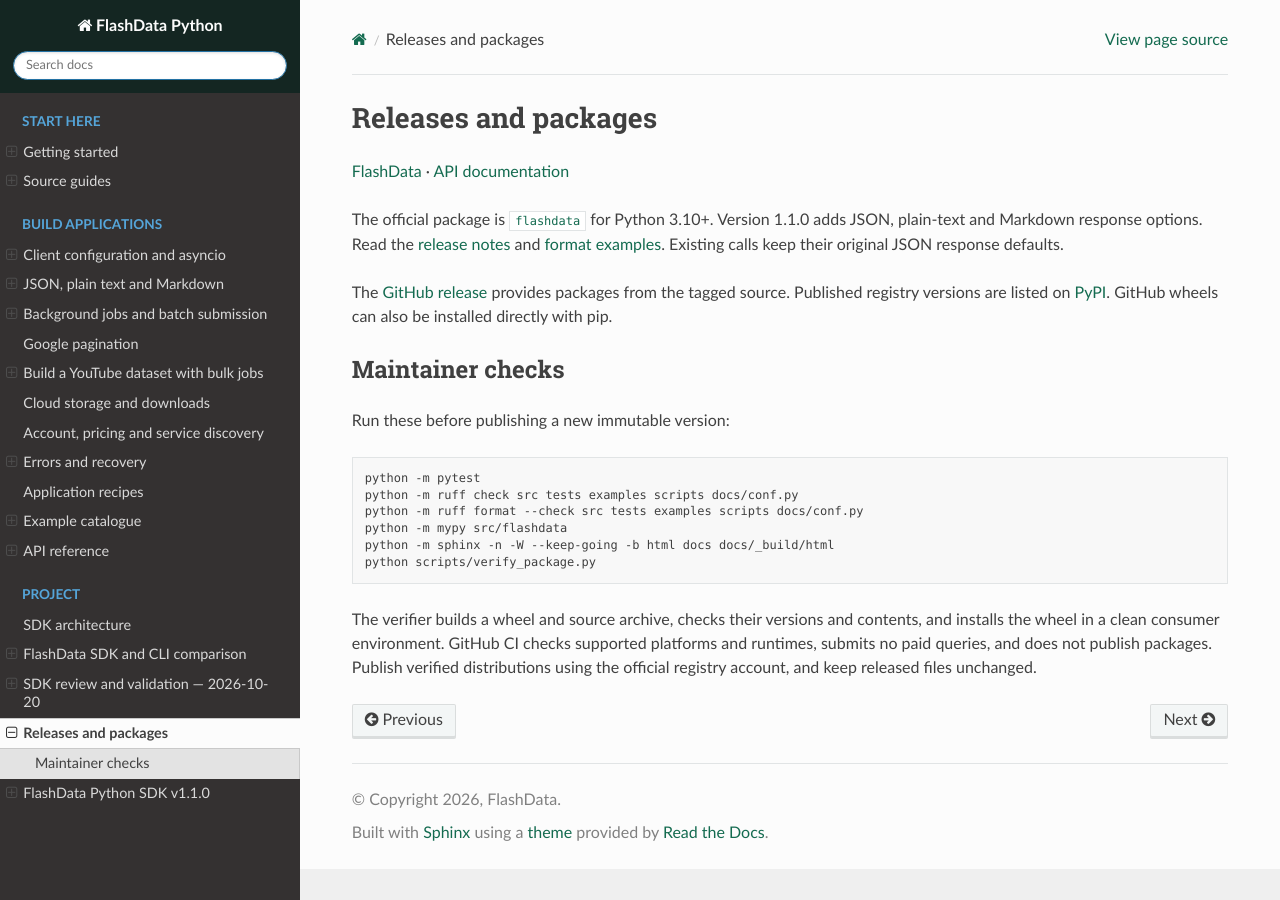
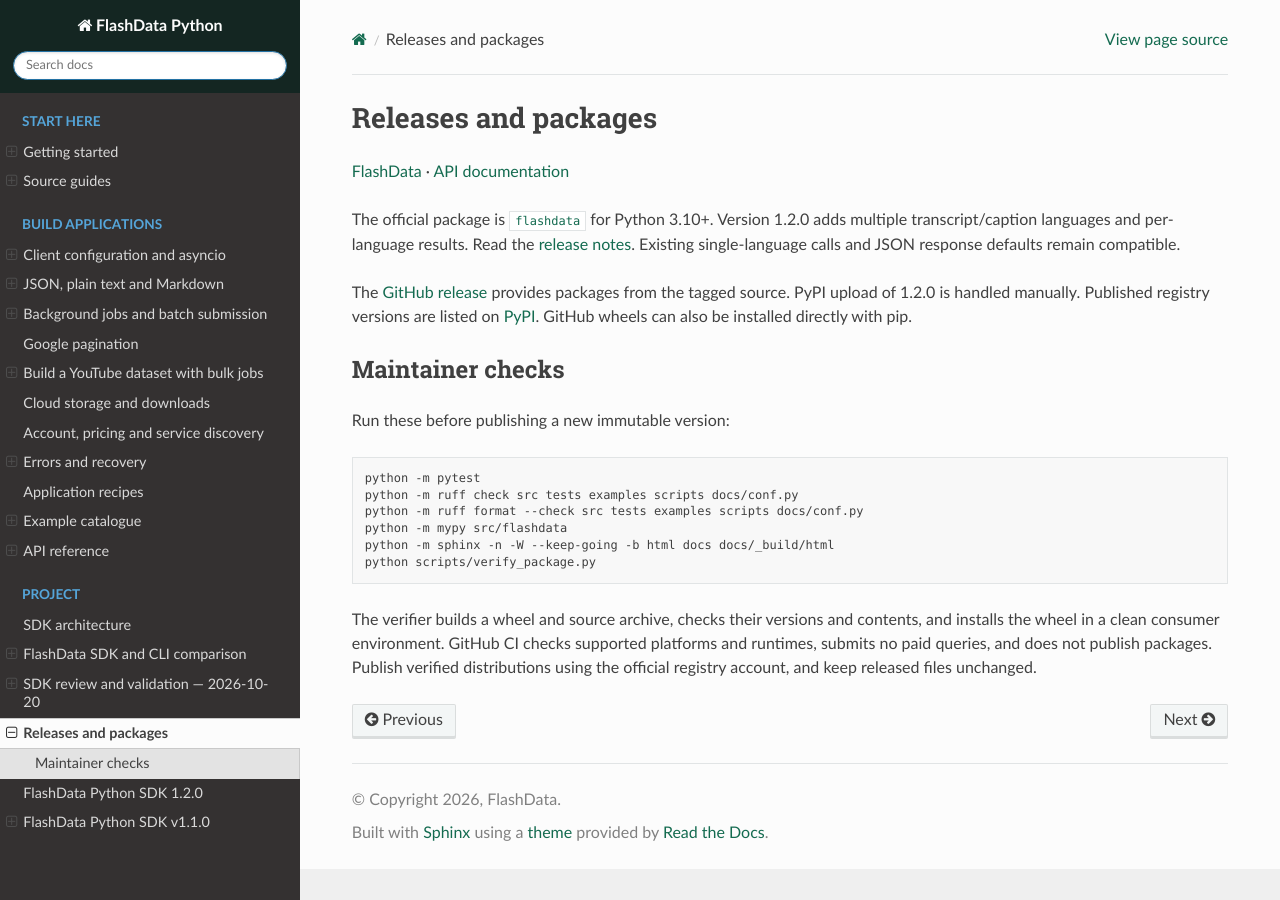
Before and after one commit to flashdatadev/flashdata-python, a Sphinx documentation site: the page built from docs/release.md, in a window 1280 px wide. Built offline with Sphinx 7.4.7 and the Read the Docs theme 3.1.0, drawn with Linux system fonts in a browser that asks for light colours.

Commit message:
Prepare v1.2.0 subtitle language release

```diff
--- a/docs/release.md
+++ b/docs/release.md
@@ -2,13 +2,13 @@
 
 [FlashData](https://flashdata.dev) · [API documentation](https://flashdata.dev/docs)
 
-The official package is `flashdata` for Python 3.10+. Version 1.1.0 adds JSON,
-plain-text and Markdown response options. Read the [release notes](release-notes-1.1.0.md)
-and [format examples](response-formats.md). Existing calls keep their original
-JSON response defaults.
+The official package is `flashdata` for Python 3.10+.
+Version 1.2.0 adds multiple transcript/caption languages and per-language results.
+Read the [release notes](release-notes-1.2.0.md). Existing single-language calls and
+JSON response defaults remain compatible.
 
-The [GitHub release](https://github.com/flashdatadev/flashdata-python/releases/tag/v1.1.0)
-provides packages from the tagged source. Published registry versions are listed on
+The [GitHub release](https://github.com/flashdatadev/flashdata-python/releases/tag/v1.2.0)
+provides packages from the tagged source. PyPI upload of 1.2.0 is handled manually. Published registry versions are listed on
 [PyPI](https://pypi.org/project/flashdata/). GitHub wheels can also be installed directly with pip.
 
 ## Maintainer checks
--- a/pyproject.toml
+++ b/pyproject.toml
@@ -4,7 +4,7 @@
 
 [project]
 name = "flashdata"
-version = "1.1.0"
+version = "1.2.0"
 description = "Official Python SDK for FlashData Google Search, YouTube data and cloud media delivery APIs"
 readme = "README.md"
 requires-python = ">=3.10"
--- a/src/flashdata/__init__.py
+++ b/src/flashdata/__init__.py
@@ -17,7 +17,7 @@
     ValidationError,
 )
 
-__version__ = "1.1.0"
+__version__ = "1.2.0"
 __all__ = [
     "FlashData",
     "AsyncFlashData",
```
Also changed, not shown: CHANGELOG.md (+1 -1 lines), README.md (+2 -0 lines), README.zh-CN.md (+2 -0 lines), docs/getting-started.md (+6 -3 lines), docs/index.md (+1 -0 lines), docs/release-notes-1.2.0.md (added, +18 -0 lines), 2 other files.
